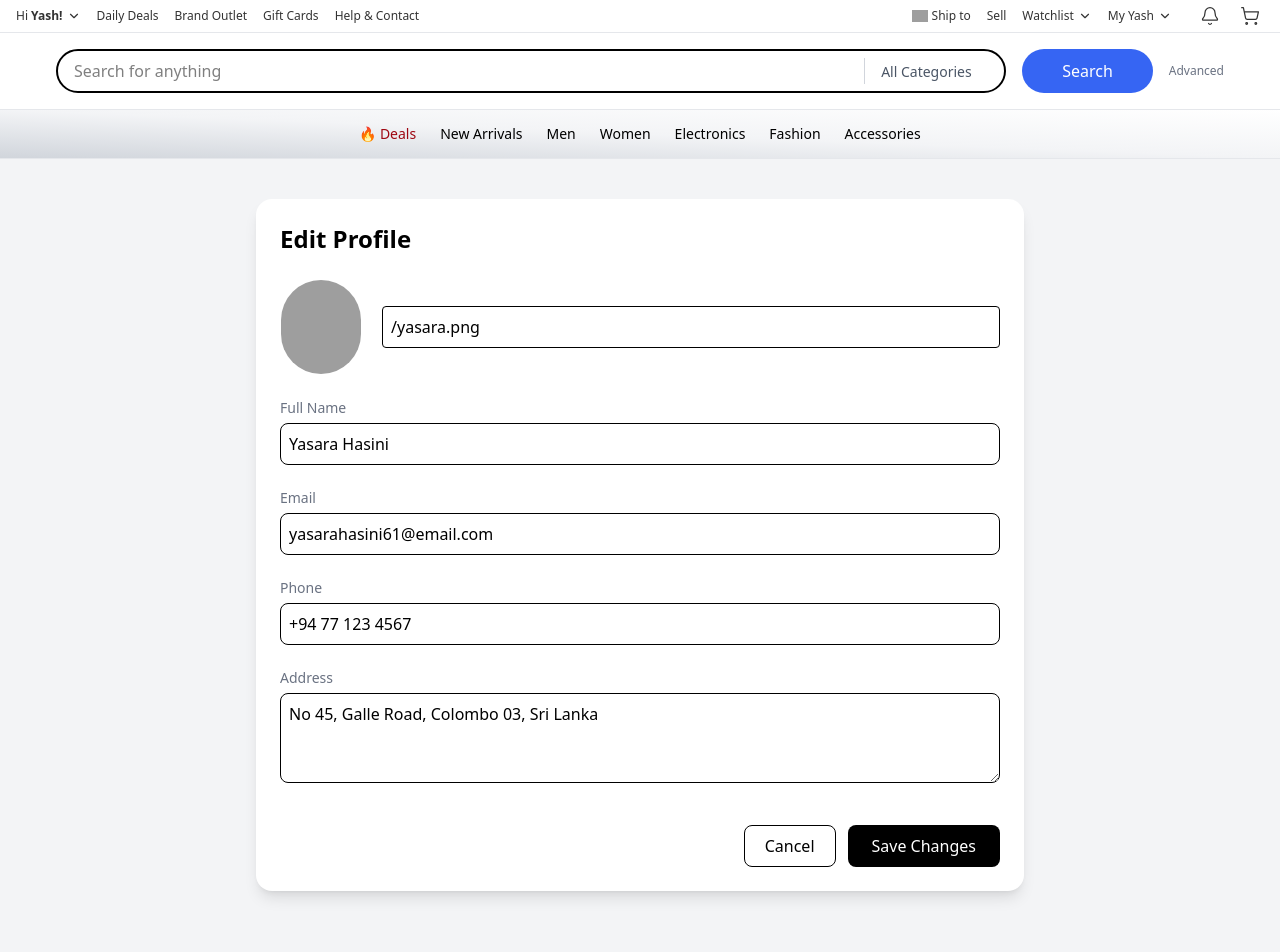
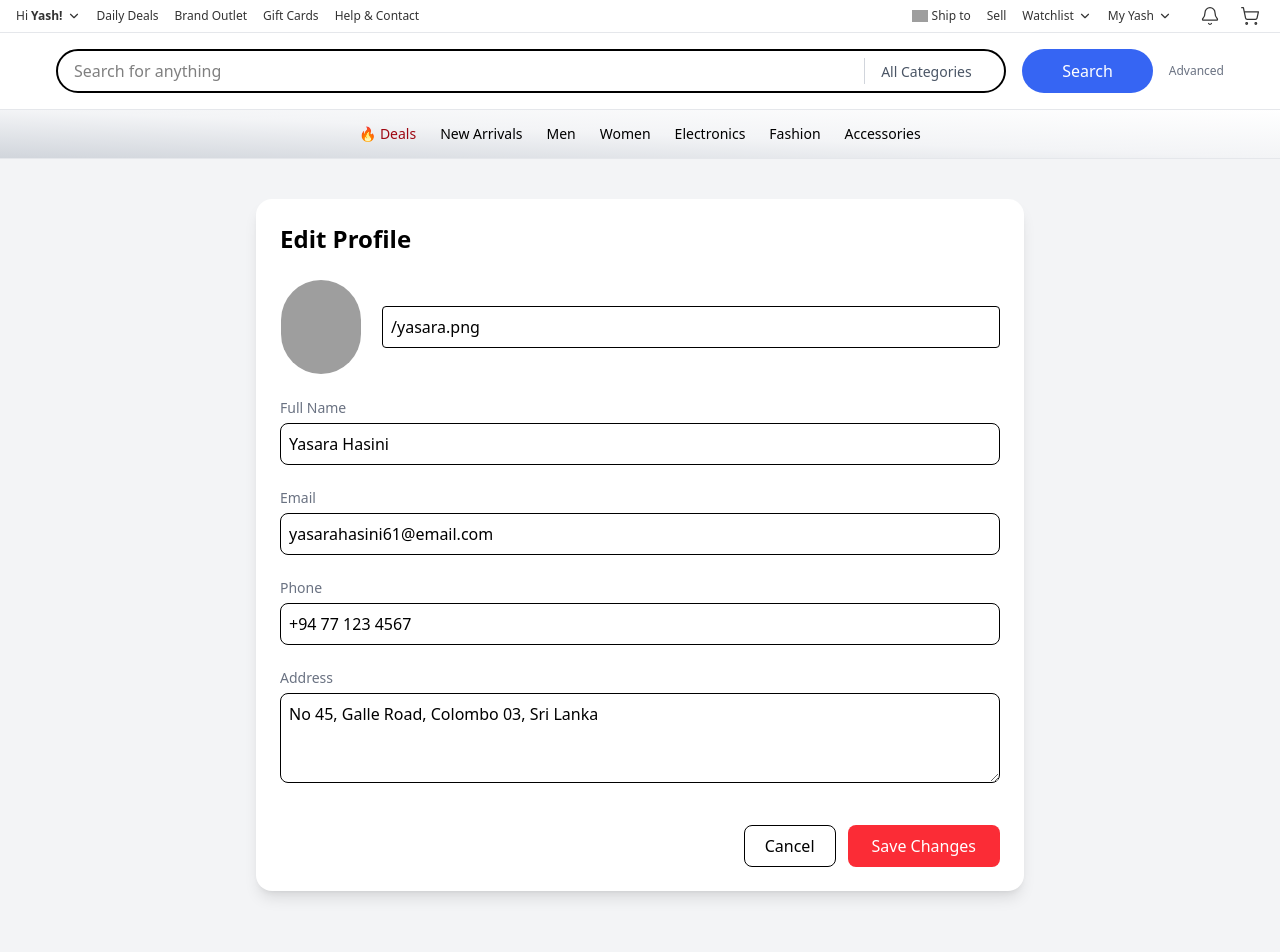
Before and after one commit to yasarahasini/Ecommerce-website, a Next.js app in the folder frontend/: page /edit-profile in a window 1280 px wide. Shown: the top 952 px of the page. Built offline with nearby package versions, Linux system fonts and the light colour scheme; grey boxes are pictures that could not be loaded.

Commit message:
create edit-profile

```diff
--- a/frontend/app/(user)/edit-profile/page.tsx
+++ b/frontend/app/(user)/edit-profile/page.tsx
@@ -126,7 +126,7 @@ const EditProfilePage: React.FC = () => {
 
             <button
               type="submit"
-              className="px-6 py-2 rounded-lg bg-black text-white hover:bg-gray-800"
+              className="px-6 py-2 rounded-lg bg-red-500 text-white hover:bg-gray-800"
             >
               Save Changes
             </button>
```
